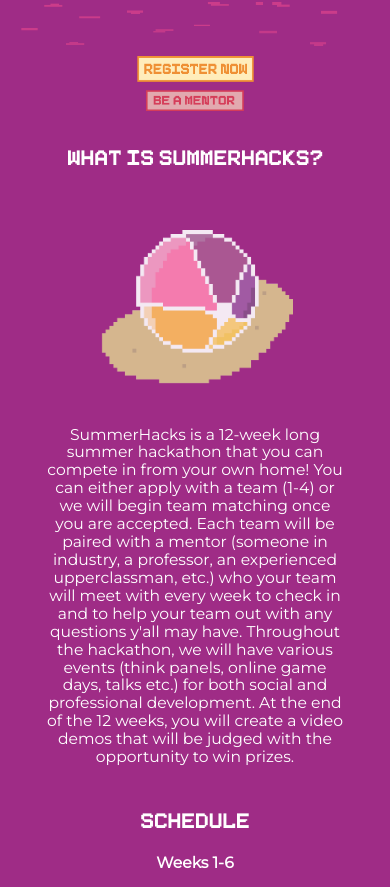
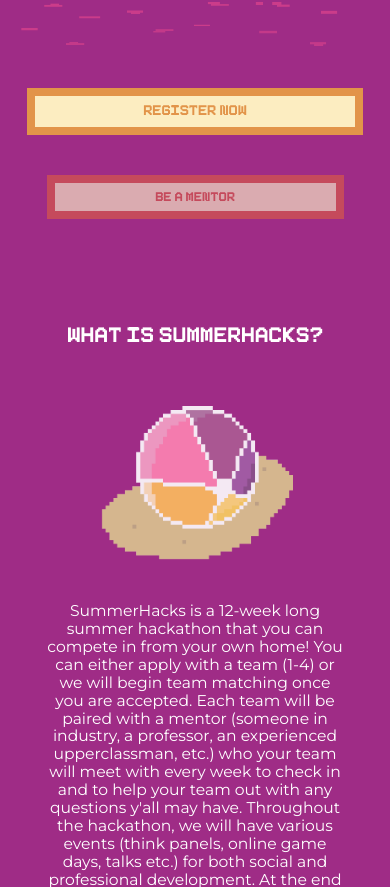
Before and after one commit to Gamebot2/summerhacks, a plain HTML site: page index.html in a window 390 px wide. Shown: the part 213-1100 px from the top of the page. Drawn offline with Linux system fonts and the light colour scheme.

Commit message:
converted image buttons to markup

```diff
--- a/css/styles.css
+++ b/css/styles.css
@@ -72,13 +72,37 @@ html {
 .title {
     font-family: pixaboy;
     color: #fff;
-    color: #fff
 }
 
 .heading {
     font-family: pixaboy;
     color: #fff;
-    color: #fff
+}
+
+.button {
+    font-family: pixaboy;
+    display: block;
+    width: 30%;
+    padding: 4px;
+    margin: 40px auto;
+    text-align: center;
+    font-size: 5vw;
+    text-decoration: none;
+}
+
+.button-register {
+    background: #FCEDC1;
+    border: #E29449 8px solid;
+    color: #E29449;
+}
+
+.button-mentor {
+    width: 25%;
+    font-size: 4.5vw;
+    background: #DAABB0;
+    border: #C54A5C 8px solid;
+    color: #C54A5C;
+    margin-bottom: 100px;
 }
 
 #registration-button {
@@ -243,9 +267,20 @@ strong {
         max-height: 50vw;
         width: auto;
     }
-    #actualButton {
-        width: 70vw;
-        height: auto;
+    .button {
+        width: 50%;
+    }
+    .button-mentor {
+        width: 40%;
+    }
+}
+
+@media screen and (max-width: 700px) {
+    .button {
+        width: 80%;
+    }
+    .button-mentor {
+        width: 70%;
     }
 }
 
--- a/index.html
+++ b/index.html
@@ -41,13 +41,13 @@
         </div-->
         <!--img src="assets/water-add-on.png" style="width: 100vw; height: auto; margin: -1px 0 0 0"-->
 
-        <div id="registerButton" style="text-align:center; margin: 2vw 0 2vw;  width:100vw; height:auto;">
-            <a href="https://forms.gle/MYKGsVgYhe8nk43M9" target="_blank"><img id="actualButton" src="assets/small_button.png" style="width:30vw;height:auto;" onmouseover=" this.src='assets/small_buttonhover.png' " onmouseout="this.src='assets/button.png' "></a>
-        </div>
+        <a href="https://forms.gle/MYKGsVgYhe8nk43M9" class="button button-register">
+            REGISTER NOW
+        </a>
 
-        <div id="mentorButton" style="text-align:center; margin: 2vw 0 8vw;  width:100vw; height:auto;">
-            <a href="https://forms.gle/MdqCWThpozVTtnfi6" target="_blank"><img id="actualButton2" src="assets/mentor1.png" style="width:25vw;height:auto;" onmouseover=" this.src='assets/mentor2.png' " onmouseout="this.src='assets/mentor1.png'"></a>
-        </div>
+        <a href="https://forms.gle/MYKGsVgYhe8nk43M9" class="button button-mentor">
+            BE A MENTOR
+        </a>
 
         <div id="mainNoBanner ">
 
```
